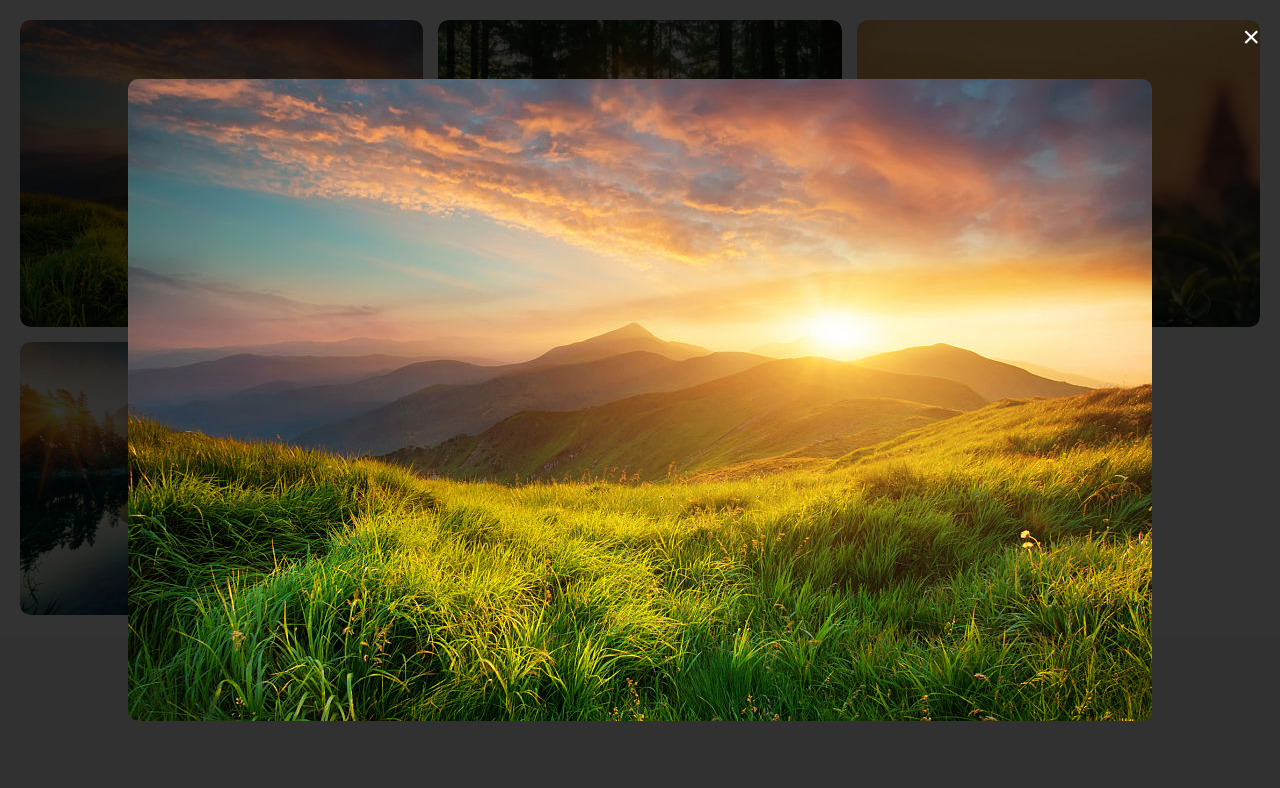
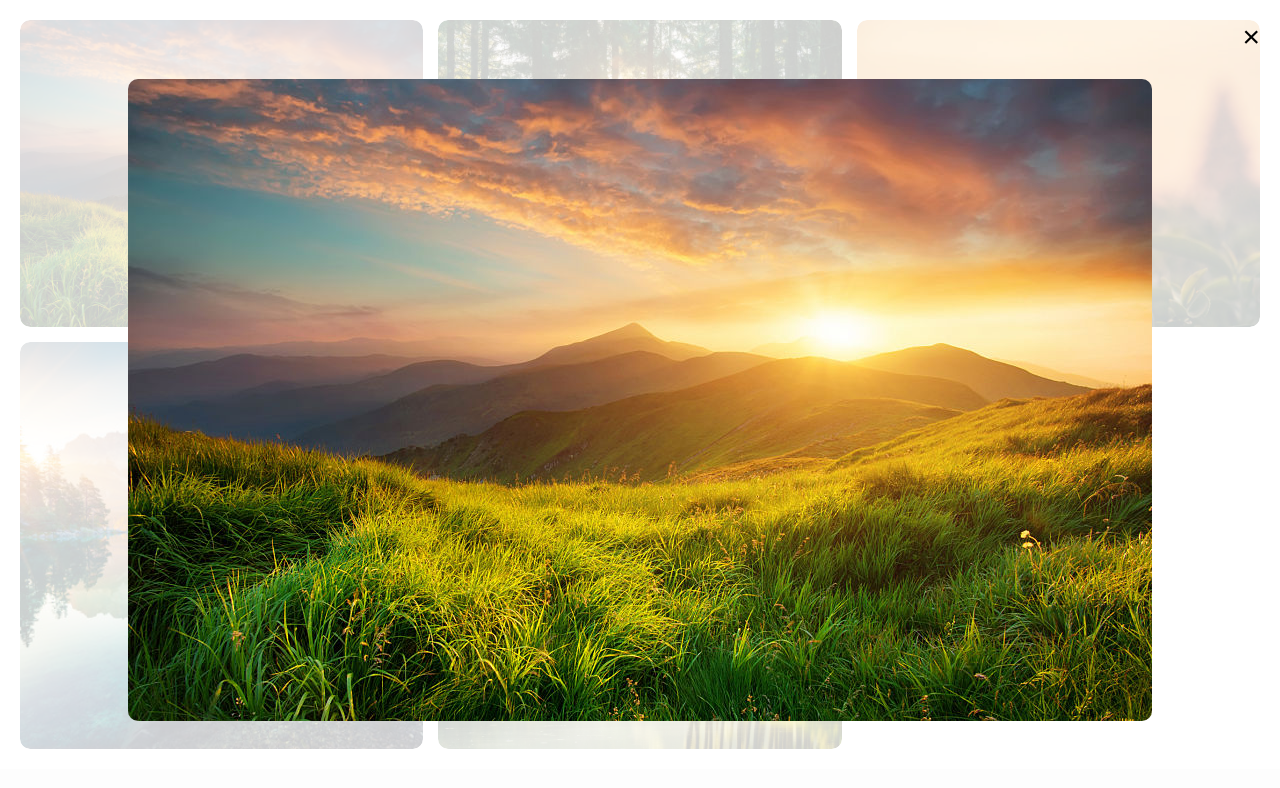
Before and after one commit to Kumar-7274/Panautiward9, a plain HTML site: page gallery.html in a window 1280 px wide. Both pictures are taken after a click on the picture 221 px from the left and 173 px from the top of the page. Drawn offline with Linux system fonts and the light colour scheme.

Commit message:
Add files via upload

```diff
--- a/gallery.html
+++ b/gallery.html
@@ -58,14 +58,14 @@ body {
   top: 0;
   width: 100%;
   height: 100%;
-  background-color: rgba(0, 0, 0, 0.8);
+  background-color: rgba(255, 255, 255, 0.8);
   justify-content: center;
   align-items: center;
 }
 
 .lightbox-content {
-  max-width: 90%;
-  max-height: 90%;
+  max-width: 100%;
+  max-height: 100%;
   display: block;
   margin: auto;
   border-radius: 10px;
@@ -76,7 +76,7 @@ body {
   top: 20px;
   right: 20px;
   font-size: 30px;
-  color: #fff;
+  color: black;
   cursor: pointer;
 }
 
@@ -100,6 +100,9 @@ body {
       </div>
       <div class="gallery-item">
         <img src="images/picture4.jpg" alt="Image 4" class="gallery-img" data-lightbox="image-4">
+      </div>
+      <div class="gallery-item">
+        <img src="images/picture5.webp" alt="Image 5" class="gallery-img" data-lightbox="image-5">
       </div>
       <!-- Add more items here as needed -->
     </div>
```
